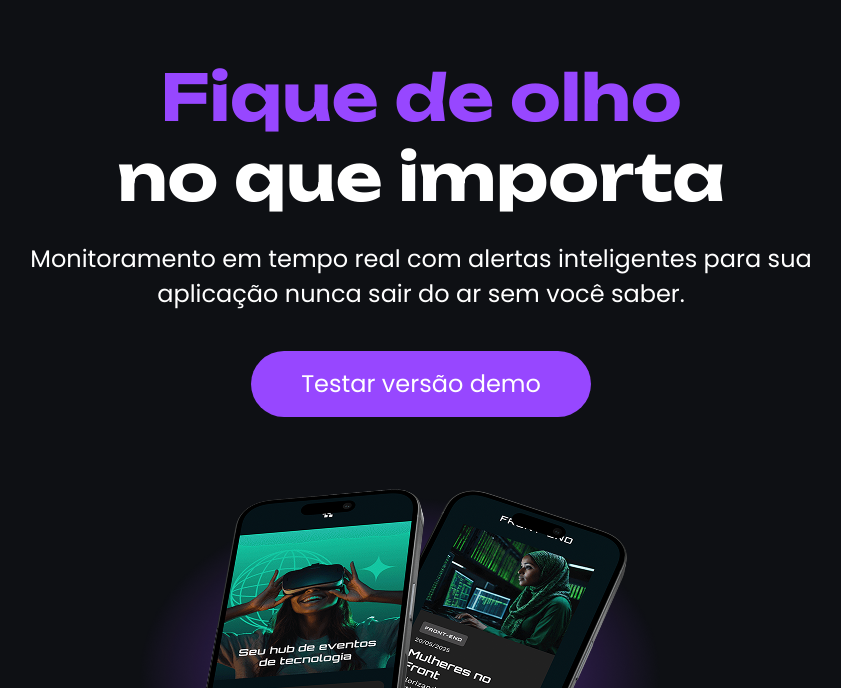
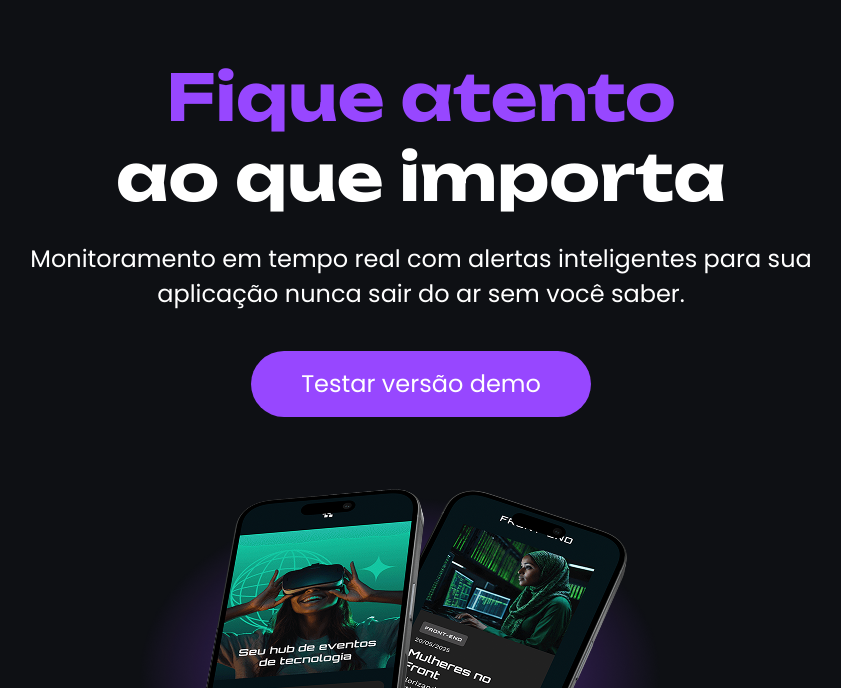
Before and after one commit to MauroMN67/tecboard, a plain HTML site: page index.html in a window 1280 px wide. Shown: the part 112-800 px from the top of the page, without its empty margins (219-1060 px from the left). Drawn offline with Linux system fonts and the light colour scheme.

Commit message:
altera título da página

```diff
--- a/index.html
+++ b/index.html
@@ -14,7 +14,7 @@
     </header>
     <main>
         <h1>
-            <span>Fique de olho</span><br>no que importa
+            <span>Fique atento</span><br>ao que importa
         </h1>
         <p>Monitoramento em tempo real com alertas inteligentes para sua aplicação nunca sair do ar sem você saber.</p>
         <a href="#">Testar versão demo</a>
```
